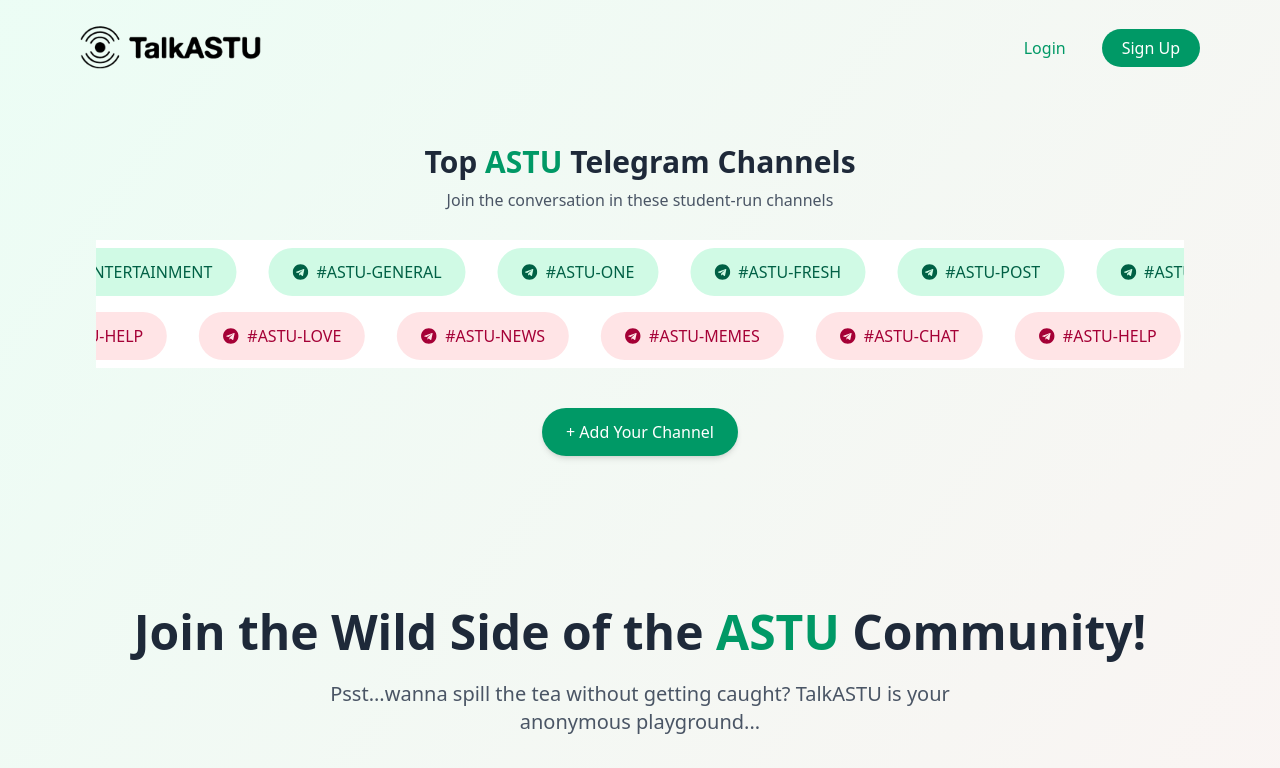
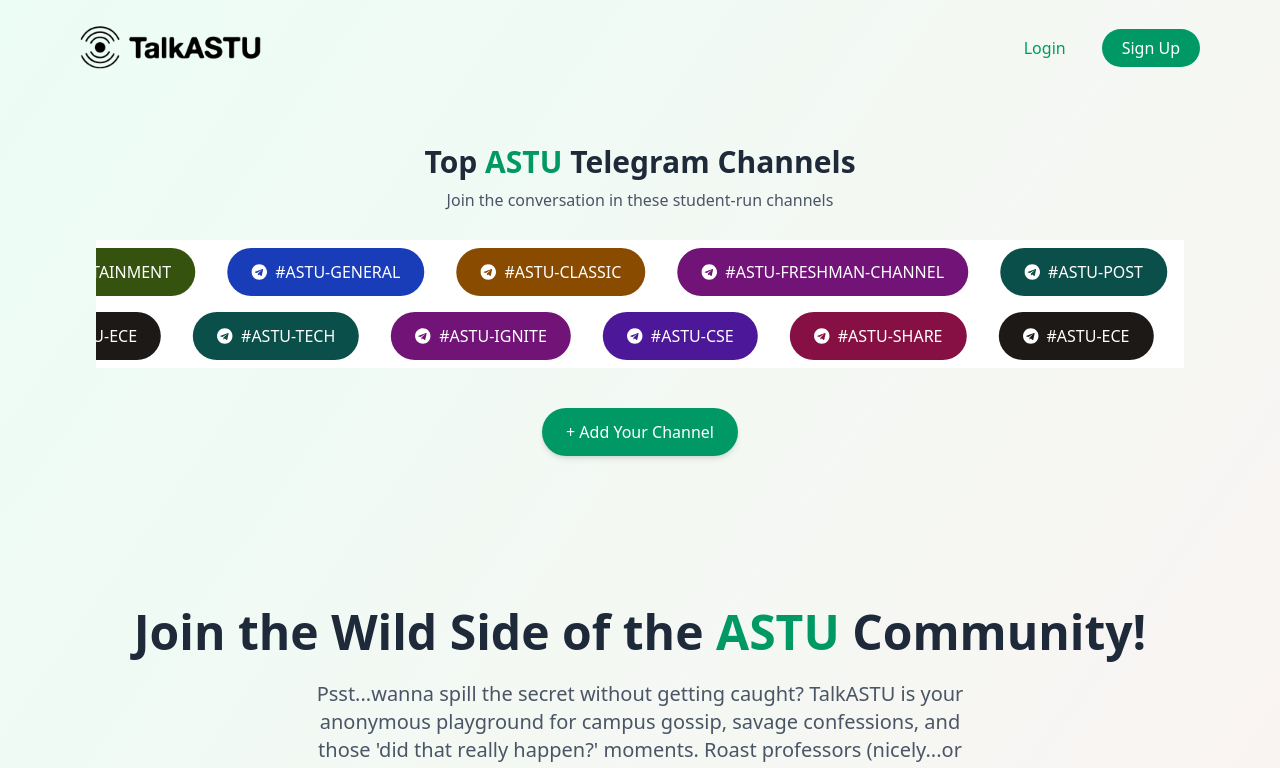
Before and after one commit to firogute/TalkASTU, a React (Vite) app in the folder client/: page / in a window 1280 px wide. Shown: the top 768 px of the page. Built offline with nearby package versions, Linux system fonts and the light colour scheme.

Commit message:
Improved color scheme for channel links in ChannelTicker component

```diff
--- a/client/components/landing/ChannelTicker.jsx
+++ b/client/components/landing/ChannelTicker.jsx
@@ -1,32 +1,65 @@
 import { FaTelegram } from "react-icons/fa";
 
-const channelRow = (channels, colorClass, textColor) =>
-  channels.map((channel, i) => (
+const getRandomColorClass = () => {
+  const colors = [
+    "bg-red-800",
+    "bg-green-800",
+    "bg-blue-800",
+    "bg-yellow-800",
+    "bg-purple-900",
+    "bg-pink-900",
+    "bg-indigo-900",
+    "bg-emerald-900",
+    "bg-orange-900",
+    "bg-rose-900",
+    "bg-cyan-900",
+    "bg-lime-900",
+    "bg-fuchsia-900",
+    "bg-teal-900",
+    "bg-amber-900",
+    "bg-violet-900",
+    "bg-sky-900",
+    "bg-zinc-900",
+    "bg-stone-900",
+    "bg-neutral-900",
+    "bg-slate-900",
+  ];
+  return colors[Math.floor(Math.random() * colors.length)];
+};
+
+const channelRow = (channels) =>
+  channels.map(({ name, link }, i) => {
+    const colorClass = getRandomColorClass(); // Get a random color class
+    return (
       <a
         key={i}
-      href={`https://t.me/${channel.replace("#", "")}`}
+        href={link}
         target="_blank"
         rel="noopener noreferrer"
-      className={`inline-flex items-center px-6 py-3 ${colorClass} ${textColor} rounded-full font-medium hover:opacity-90 transition-all`}
+        className={`inline-flex items-center px-6 py-3 ${colorClass} text-white rounded-full font-medium hover:opacity-90 transition-all`}
       >
-      <FaTelegram className="mr-2" /> {channel}
+        <FaTelegram className="mr-2" /> {name}
       </a>
-  ));
+    );
+  });
 
 const ChannelTicker = () => {
   const row1 = [
-    "#ASTU-POST",
-    "#ASTU-ENTERTAINMENT",
-    "#ASTU-GENERAL",
-    "#ASTU-ONE",
-    "#ASTU-FRESH",
+    { name: "#ASTU-POST", link: "https://t.me/Astupost" },
+    { name: "#ASTU-ENTERTAINMENT", link: "https://t.me/ASTU_Entertainment" },
+    { name: "#ASTU-GENERAL", link: "https://t.me/fresh_astu" },
+    { name: "#ASTU-CLASSIC", link: "https://t.me/Astuclassic1" },
+    {
+      name: "#ASTU-FRESHMAN-CHANNEL",
+      link: "https://t.me/ASTU_Freshman_Channel",
+    },
   ];
   const row2 = [
-    "#ASTU-NEWS",
-    "#ASTU-MEMES",
-    "#ASTU-CHAT",
-    "#ASTU-HELP",
-    "#ASTU-LOVE",
+    { name: "#ASTU-IGNITE", link: "https://t.me/Astu_Ignite_minds" },
+    { name: "#ASTU-CSE", link: "https://t.me/ASTU_CSE_2015" },
+    { name: "#ASTU-SHARE", link: "https://t.me/astu_share" },
+    { name: "#ASTU-ECE", link: "https://t.me/eceunity" },
+    { name: "#ASTU-TECH", link: "https://t.me/ASTU_ELEC_2015" },
   ];
 
   return (
@@ -41,12 +74,12 @@ const ChannelTicker = () => {
 
         <div className="relative h-32 overflow-hidden bg-white my-4">
           <div className="absolute top-2 left-0 flex items-center space-x-8 whitespace-nowrap animate-marquee">
-            {channelRow(row1, "bg-emerald-100", "text-emerald-800")}
-            {channelRow(row1, "bg-emerald-100", "text-emerald-800")}
+            {channelRow(row1)}
+            {channelRow(row1)}
           </div>
           <div className="absolute bottom-2 left-0 flex items-center space-x-8 whitespace-nowrap animate-marquee-reverse">
-            {channelRow(row2, "bg-rose-100", "text-rose-800")}
-            {channelRow(row2, "bg-rose-100", "text-rose-800")}
+            {channelRow(row2)}
+            {channelRow(row2)}
           </div>
         </div>
 
--- a/client/components/landing/HeroSection.jsx
+++ b/client/components/landing/HeroSection.jsx
@@ -8,8 +8,11 @@ const HeroSection = () => (
       Community!
     </h1>
     <p className="text-xl text-gray-600 mb-10 max-w-2xl mx-auto">
-      Psst...wanna spill the tea without getting caught? TalkASTU is your
-      anonymous playground...
+      Psst...wanna spill the secret without getting caught? TalkASTU is your
+      anonymous playground for campus gossip, savage confessions, and those 'did
+      that really happen?' moments. Roast professors (nicely...or not), share
+      cringe-worthy crush stories, and find your people in this judgment-free
+      zone!
     </p>
 
     <div className="flex items-center justify-center gap-2 py-2 hover:shadow-sm transition text-5xl font-bold text-gray-800 mb-6 ">
```
Lines whose indentation alone changed are shown as unchanged.
